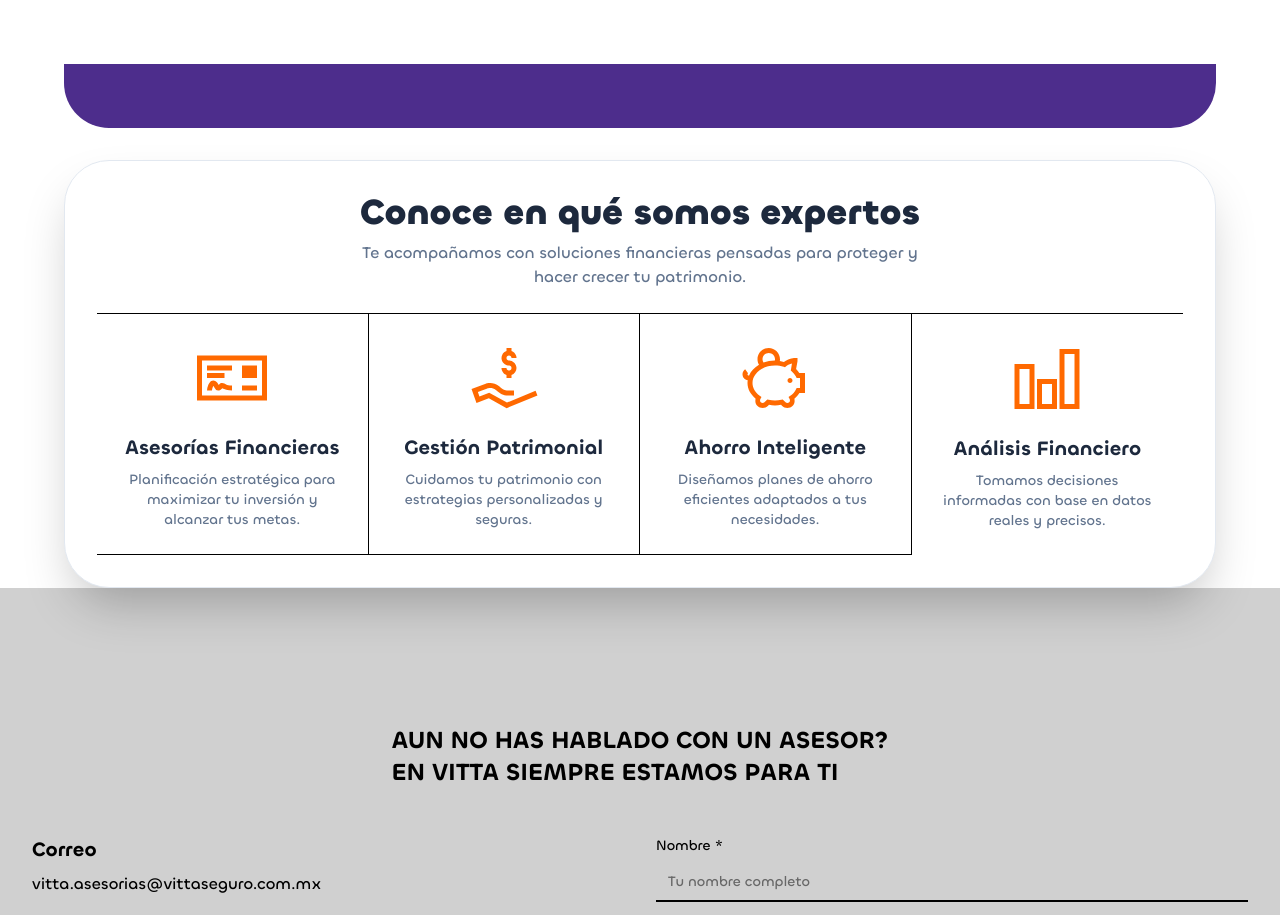
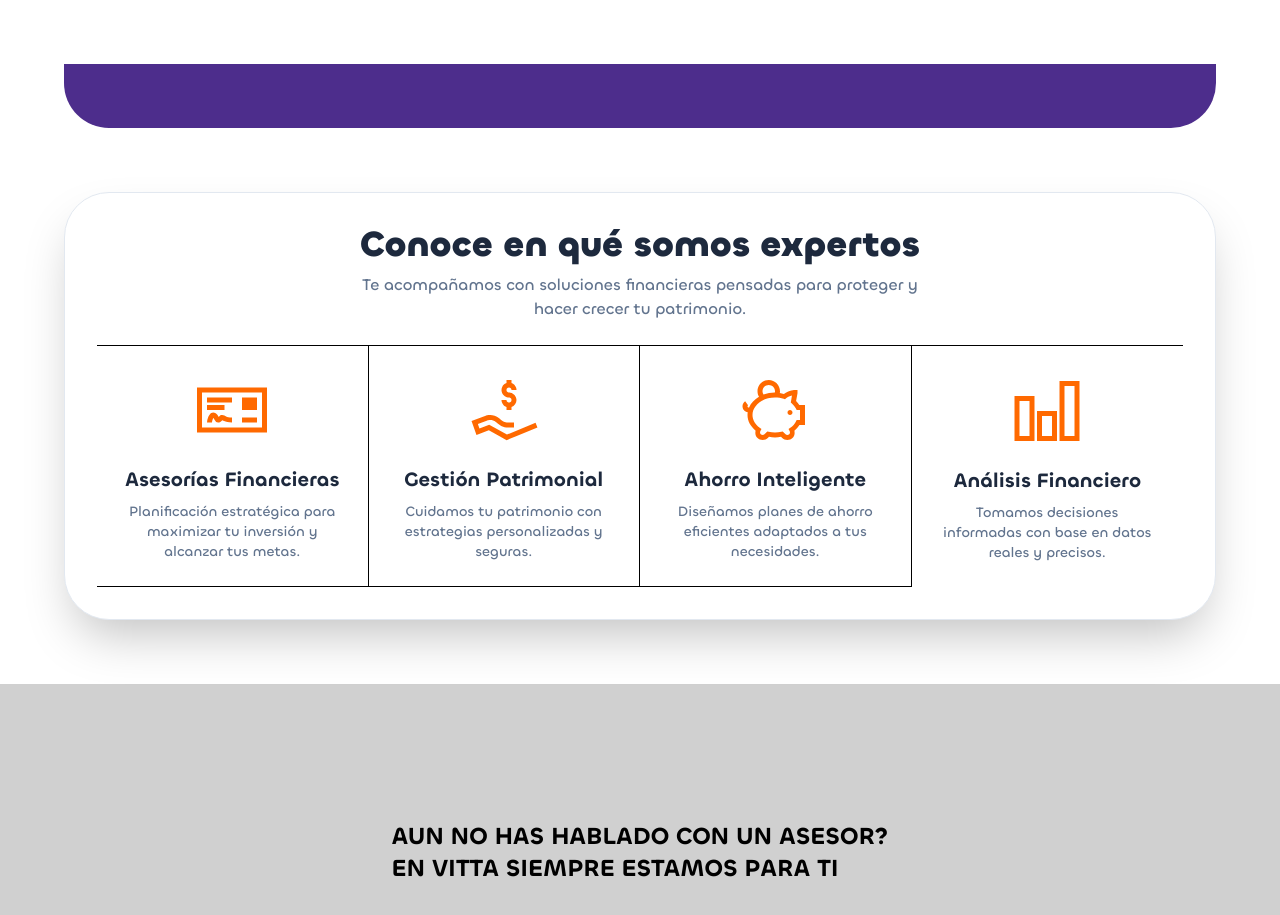
Before and after one commit to kazuya-bionics/vitta, a Next.js app: page / in a window 1280 px wide. Shown: the part 3120-4035 px from the top of the page. Built offline with nearby package versions, Linux system fonts and the light colour scheme; no server answers; grey boxes are pictures that could not be loaded.

Commit message:
delete three

```diff
--- a/src/components/home/Services.jsx
+++ b/src/components/home/Services.jsx
@@ -7,7 +7,7 @@
 
 export const Services = () => {
   return (
-    <div className="w-full mt-8 flex justify-center items-center">
+    <div className="w-full py-16 flex justify-center items-center">
       <div className="w-[90vw] rounded-[45px] p-8 bg-white shadow-2xl grid grid-cols-1 md:grid-cols-4 overflow-hidden border border-slate-200">
 
         {/* Encabezado */}
```
